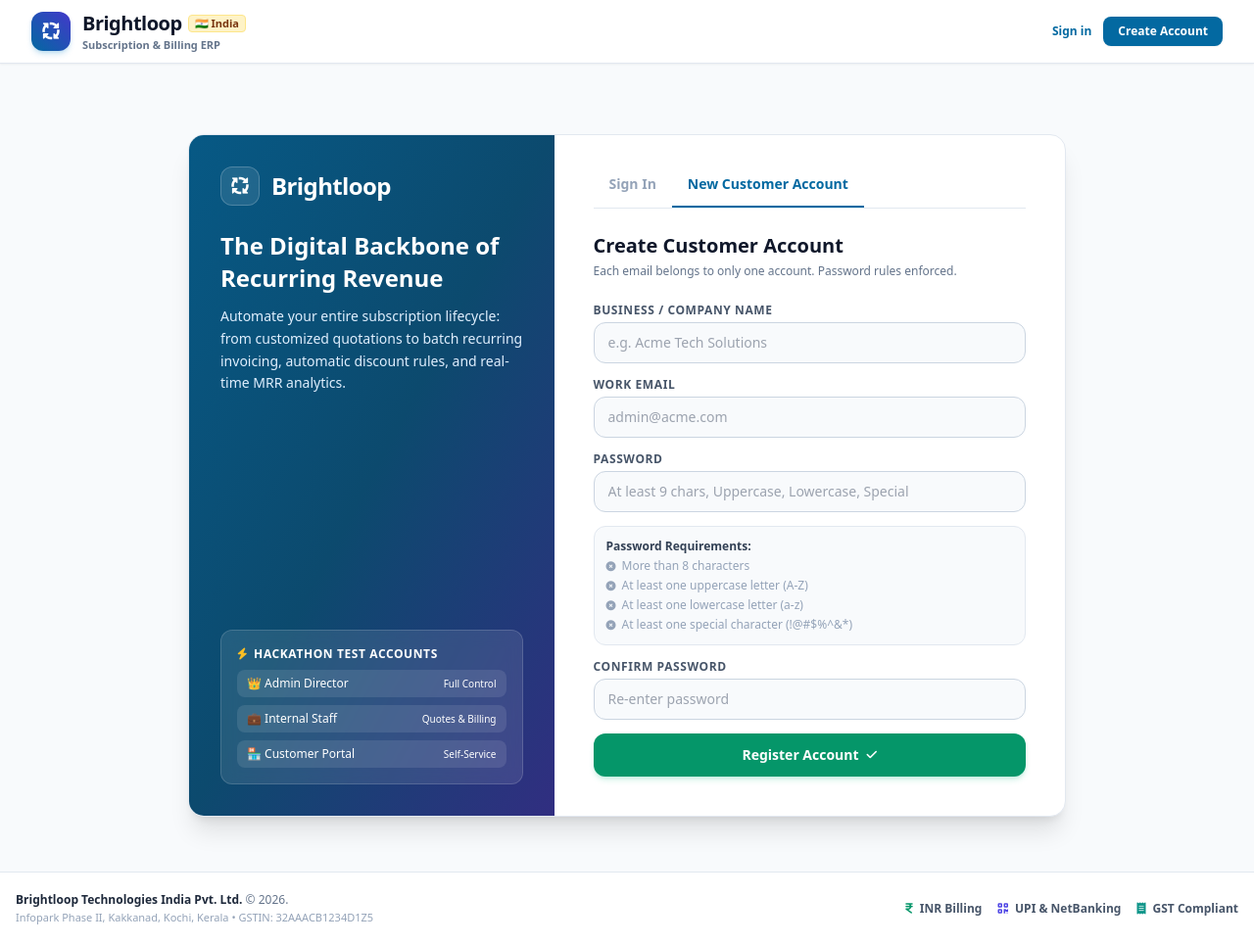
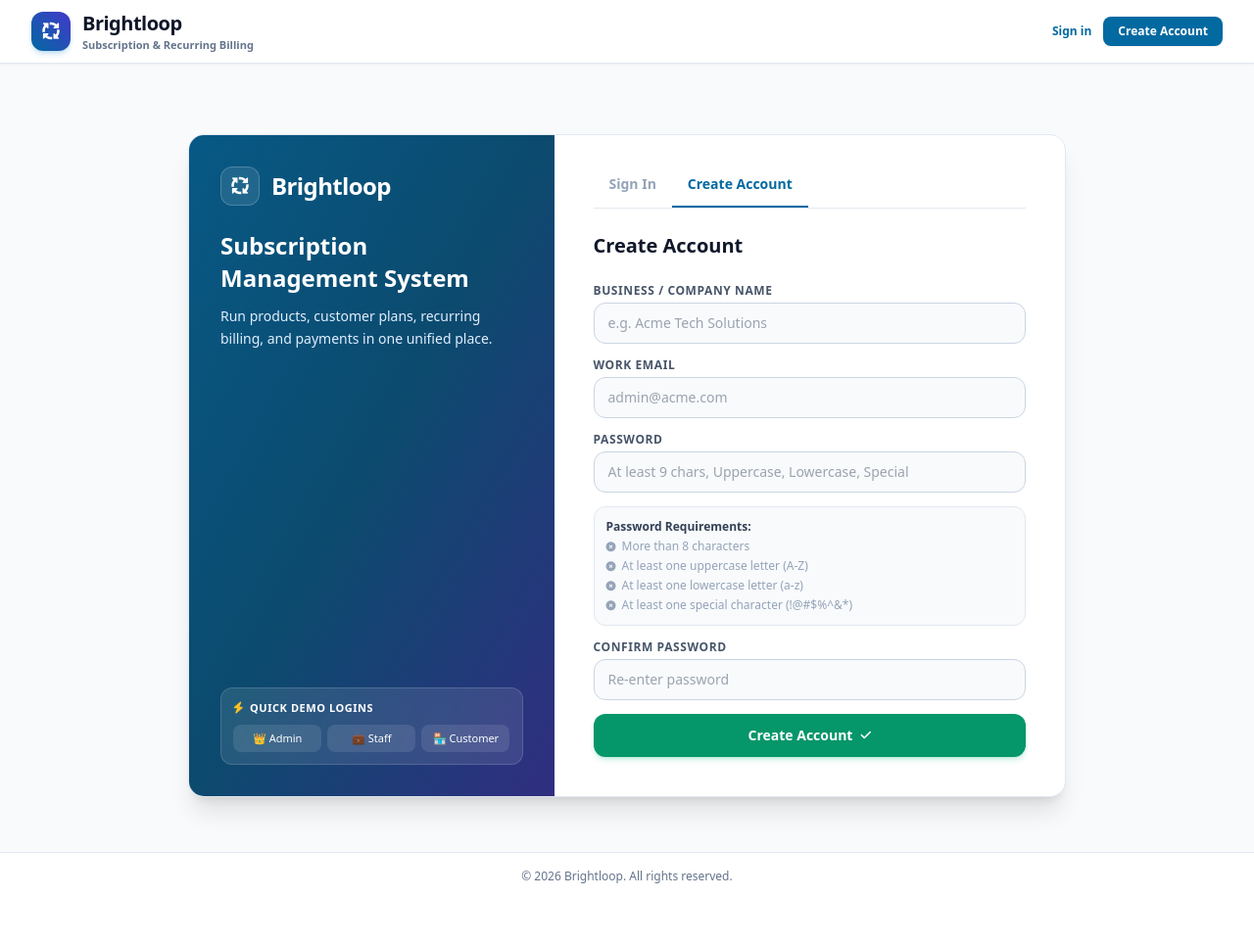
Before and after one commit to abijithspillai/Subscription-management-system, a Flask app: page /register in a window 1280 px wide. Shown: the whole page at 98% size. After the commit the page ends 902 px from the top, so only its background shows below. Run offline with Flask 3, Linux system fonts and the light colour scheme; some libraries are stand-ins or nearby versions.

Commit message:
UI refinement: INR currency, neutral branding, simplified navigation, and streamlined account creation

```diff
--- a/templates/base.html
+++ b/templates/base.html
@@ -3,7 +3,7 @@
 <head>
     <meta charset="UTF-8">
     <meta name="viewport" content="width=device-width, initial-scale=1.0">
-    <title>{% block title %}Brightloop India | Subscription & Billing Platform{% endblock %}</title>
+    <title>{% block title %}Brightloop | Subscription & Billing Platform{% endblock %}</title>
     <!-- Tailwind CSS CDN -->
     <script src="https://cdn.tailwindcss.com"></script>
     <script>
@@ -53,11 +53,8 @@
                             <i class="fa-solid fa-arrows-spin text-xl"></i>
                         </div>
                         <div>
-                            <div class="flex items-center space-x-1.5">
-                                <span class="text-xl font-black tracking-tight text-slate-900">Brightloop</span>
-                                <span class="text-[11px] font-bold px-1.5 py-0.2 rounded bg-amber-100 text-amber-900 border border-amber-200">🇮🇳 India</span>
-                            </div>
-                            <span class="text-[11px] block font-semibold text-slate-500">Subscription & Billing ERP</span>
+                            <span class="text-xl font-black tracking-tight text-slate-900">Brightloop</span>
+                            <span class="text-[11px] block font-semibold text-slate-500">Subscription & Recurring Billing</span>
                         </div>
                     </a>
 
@@ -70,22 +67,22 @@
 
                         <!-- 2. Subscriptions & Quotes -->
                         <a href="{{ url_for('subscriptions') }}" class="px-3 py-2 rounded-lg text-xs font-bold {{ 'bg-brand-50 text-brand-700' if 'subscription' in request.endpoint else 'text-slate-600 hover:text-slate-900 hover:bg-slate-100' }}">
-                            <i class="fa-solid fa-file-contract mr-1 text-xs"></i> Subscriptions & Quotes
+                            <i class="fa-solid fa-file-contract mr-1 text-xs"></i> Subscriptions
                         </a>
 
                         <!-- 3. Billing Day -->
                         <a href="{{ url_for('billing_dashboard') }}" class="px-3 py-2 rounded-lg text-xs font-bold {{ 'bg-brand-50 text-brand-700' if 'billing' in request.endpoint else 'text-slate-600 hover:text-slate-900 hover:bg-slate-100' }}">
-                            <i class="fa-solid fa-bolt mr-1 text-xs text-amber-500"></i> Run Billing Day
+                            <i class="fa-solid fa-bolt mr-1 text-xs text-amber-500"></i> Billing Day
                         </a>
 
                         <!-- 4. Invoices -->
                         <a href="{{ url_for('invoices') }}" class="px-3 py-2 rounded-lg text-xs font-bold {{ 'bg-brand-50 text-brand-700' if 'invoice' in request.endpoint else 'text-slate-600 hover:text-slate-900 hover:bg-slate-100' }}">
-                            <i class="fa-solid fa-file-invoice mr-1 text-xs text-teal-600"></i> GST Invoices
+                            <i class="fa-solid fa-file-invoice mr-1 text-xs text-teal-600"></i> Invoices
                         </a>
 
                         <!-- 5. Payments -->
                         <a href="{{ url_for('payments_list') }}" class="px-3 py-2 rounded-lg text-xs font-bold {{ 'bg-brand-50 text-brand-700' if 'payment' in request.endpoint else 'text-slate-600 hover:text-slate-900 hover:bg-slate-100' }}">
-                            <i class="fa-solid fa-wallet mr-1 text-xs text-emerald-600"></i> Payments (UPI/Bank)
+                            <i class="fa-solid fa-wallet mr-1 text-xs text-emerald-600"></i> Payments
                         </a>
 
                         <!-- 6. Catalog Dropdown -->
@@ -98,7 +95,7 @@
                                     <i class="fa-solid fa-cube mr-2 text-brand-500"></i> Products & Variants
                                 </a>
                                 <a href="{{ url_for('plans') }}" class="block px-4 py-2 text-xs font-semibold text-slate-700 hover:bg-slate-50">
-                                    <i class="fa-solid fa-repeat mr-2 text-indigo-500"></i> Monthly/Yearly Plans
+                                    <i class="fa-solid fa-repeat mr-2 text-indigo-500"></i> Billing Plans
                                 </a>
                                 <a href="{{ url_for('quotation_templates') }}" class="block px-4 py-2 text-xs font-semibold text-slate-700 hover:bg-slate-50">
                                     <i class="fa-solid fa-receipt mr-2 text-amber-500"></i> Quotation Templates
@@ -110,7 +107,7 @@
                                     <i class="fa-solid fa-tags mr-2 text-purple-600"></i> Discount Rules
                                 </a>
                                 <a href="{{ url_for('taxes') }}" class="block px-4 py-2 text-xs font-semibold text-slate-700 hover:bg-slate-50">
-                                    <i class="fa-solid fa-percent mr-2 text-teal-600"></i> GST Tax Rules
+                                    <i class="fa-solid fa-percent mr-2 text-teal-600"></i> Tax Rules
                                 </a>
                                 <a href="{{ url_for('manage_staff') }}" class="block px-4 py-2 text-xs font-semibold text-slate-700 hover:bg-slate-50">
                                     <i class="fa-solid fa-users-gear mr-2 text-rose-600"></i> Staff Accounts
@@ -171,18 +168,15 @@
                     <span class="font-bold text-slate-800 flex items-center">
                         <i class="fa-solid fa-map-location-dot text-brand-600 mr-1.5"></i> Workflow Guide:
                     </span>
-                    <a href="{{ url_for('products') }}" class="hover:text-brand-700 font-semibold text-slate-700">1. Catalog & Plans</a>
+                    <a href="{{ url_for('products') }}" class="hover:text-brand-700 font-semibold text-slate-700">1. Products & Plans</a>
                     <span class="text-slate-300">&rarr;</span>
                     <a href="{{ url_for('new_subscription') }}" class="hover:text-brand-700 font-semibold text-slate-700">2. Create Quote</a>
                     <span class="text-slate-300">&rarr;</span>
                     <a href="{{ url_for('billing_dashboard') }}" class="hover:text-amber-700 font-semibold text-amber-800">3. Billing Day</a>
                     <span class="text-slate-300">&rarr;</span>
-                    <a href="{{ url_for('invoices') }}" class="hover:text-teal-700 font-semibold text-teal-800">4. GST Invoices</a>
+                    <a href="{{ url_for('invoices') }}" class="hover:text-teal-700 font-semibold text-teal-800">4. Invoices</a>
                     <span class="text-slate-300">&rarr;</span>
                     <a href="{{ url_for('payments_list') }}" class="hover:text-emerald-700 font-semibold text-emerald-800">5. Collect Payments</a>
-                </div>
-                <div class="text-[11px] text-slate-500 hidden sm:block">
-                    Kochi, Kerala &bull; GST Registered &bull; UPI Enabled
                 </div>
             </div>
         </div>
@@ -215,18 +209,10 @@
         {% block content %}{% endblock %}
     </main>
 
-    <!-- Footer -->
-    <footer class="bg-white border-t border-slate-200 mt-auto py-5 text-xs text-slate-500 no-print">
-        <div class="max-w-7xl mx-auto px-4 flex flex-col sm:flex-row justify-between items-center space-y-3 sm:space-y-0">
-            <div>
-                <strong class="text-slate-800">Brightloop Technologies India Pvt. Ltd.</strong> &copy; 2026.
-                <span class="block text-[11px] text-slate-400 mt-0.5">Infopark Phase II, Kakkanad, Kochi, Kerala &bull; GSTIN: 32AAACB1234D1Z5</span>
-            </div>
-            <div class="flex items-center space-x-4 text-xs font-semibold">
-                <span class="text-slate-600"><i class="fa-solid fa-indian-rupee-sign text-emerald-600 mr-1"></i> INR Billing</span>
-                <span class="text-slate-600"><i class="fa-solid fa-qrcode text-indigo-600 mr-1"></i> UPI & NetBanking</span>
-                <span class="text-slate-600"><i class="fa-solid fa-receipt text-teal-600 mr-1"></i> GST Compliant</span>
-            </div>
+    <!-- Footer (Minimal & Neutral) -->
+    <footer class="bg-white border-t border-slate-200 mt-auto py-4 text-xs text-slate-500 no-print">
+        <div class="max-w-7xl mx-auto px-4 text-center">
+            <span>&copy; 2026 Brightloop. All rights reserved.</span>
         </div>
     </footer>
 
--- a/templates/billing.html
+++ b/templates/billing.html
@@ -1,6 +1,6 @@
 {% extends "base.html" %}
 
-{% block title %}Billing Day | Brightloop Technologies India{% endblock %}
+{% block title %}Billing Day | Brightloop Software{% endblock %}
 
 {% block content %}
 <div class="space-y-6 max-w-5xl mx-auto">
--- a/templates/dashboard.html
+++ b/templates/dashboard.html
@@ -1,6 +1,6 @@
 {% extends "base.html" %}
 
-{% block title %}Dashboard | Brightloop Technologies India{% endblock %}
+{% block title %}Dashboard | Brightloop Software{% endblock %}
 
 {% block content %}
 <div class="space-y-6">
--- a/templates/invoices.html
+++ b/templates/invoices.html
@@ -1,6 +1,6 @@
 {% extends "base.html" %}
 
-{% block title %}GST Invoices & Receivables | Brightloop Technologies India{% endblock %}
+{% block title %}Invoices & Billing | Brightloop Software{% endblock %}
 
 {% block content %}
 <div class="space-y-6">
--- a/templates/login.html
+++ b/templates/login.html
@@ -14,29 +14,26 @@
                 </div>
                 <span class="text-2xl font-black tracking-tight">Brightloop</span>
             </div>
-            <h2 class="text-2xl font-bold leading-snug">The Digital Backbone of Recurring Revenue</h2>
+            <h2 class="text-2xl font-bold leading-snug">Subscription Management System</h2>
             <p class="mt-3 text-brand-100 text-sm leading-relaxed">
-                Automate your entire subscription lifecycle: from customized quotations to batch recurring invoicing, automatic discount rules, and real-time MRR analytics.
+                Run products, customer plans, recurring billing, and payments in one unified place.
             </p>
         </div>
 
-        <!-- Hackathon Quick-Switch Personas Box for Judges -->
-        <div class="mt-8 bg-white/10 backdrop-blur rounded-xl p-4 border border-white/15">
-            <div class="text-xs font-bold uppercase tracking-wider text-brand-200 mb-2 flex items-center">
-                <i class="fa-solid fa-bolt text-amber-400 mr-1.5"></i> Hackathon Test Accounts
+        <!-- Quick-Switch Test Accounts (Minimized) -->
+        <div class="mt-8 bg-white/10 backdrop-blur rounded-xl p-3 border border-white/15">
+            <div class="text-[11px] font-bold uppercase tracking-wider text-brand-200 mb-2 flex items-center">
+                <i class="fa-solid fa-bolt text-amber-400 mr-1.5 text-xs"></i> Quick Demo Logins
             </div>
-            <div class="space-y-2 text-xs">
-                <button onclick="fillDemo('admin@brightloop.com', 'Admin@Brightloop1')" class="w-full text-left px-2.5 py-1.5 rounded-lg bg-white/10 hover:bg-white/20 transition-all flex items-center justify-between">
-                    <span class="font-medium">👑 Admin Director</span>
-                    <span class="text-[10px] text-brand-200">Full Control</span>
+            <div class="grid grid-cols-3 gap-1.5 text-[11px]">
+                <button type="button" onclick="fillDemo('admin@brightloop.com', 'Admin@Brightloop1')" class="py-1.5 px-2 text-center rounded-lg bg-white/10 hover:bg-white/20 transition-all font-medium">
+                    👑 Admin
                 </button>
-                <button onclick="fillDemo('sarah.staff@brightloop.com', 'Staff@Brightloop1')" class="w-full text-left px-2.5 py-1.5 rounded-lg bg-white/10 hover:bg-white/20 transition-all flex items-center justify-between">
-                    <span class="font-medium">💼 Internal Staff</span>
-                    <span class="text-[10px] text-brand-200">Quotes & Billing</span>
+                <button type="button" onclick="fillDemo('sarah.staff@brightloop.com', 'Staff@Brightloop1')" class="py-1.5 px-2 text-center rounded-lg bg-white/10 hover:bg-white/20 transition-all font-medium">
+                    💼 Staff
                 </button>
-                <button onclick="fillDemo('marcus@cornerretail.com', 'Customer@Brightloop1')" class="w-full text-left px-2.5 py-1.5 rounded-lg bg-white/10 hover:bg-white/20 transition-all flex items-center justify-between">
-                    <span class="font-medium">🏪 Customer Portal</span>
-                    <span class="text-[10px] text-brand-200">Self-Service</span>
+                <button type="button" onclick="fillDemo('marcus@cornerretail.com', 'Customer@Brightloop1')" class="py-1.5 px-2 text-center rounded-lg bg-white/10 hover:bg-white/20 transition-all font-medium">
+                    🏪 Customer
                 </button>
             </div>
         </div>
@@ -51,14 +48,13 @@
                 Sign In
             </button>
             <button id="tab-register" onclick="showTab('register')" class="pb-3 px-4 font-bold text-sm border-b-2 {{ 'text-brand-600 border-brand-600' if register_mode else 'text-slate-400 border-transparent' }} transition-colors">
-                New Customer Account
+                Create Account
             </button>
         </div>
 
         <!-- 1. Sign In Form -->
         <div id="form-login" class="{{ 'hidden' if register_mode else '' }}">
-            <h3 class="text-xl font-bold text-slate-900 mb-1">Welcome back</h3>
-            <p class="text-xs text-slate-500 mb-6">Enter your email and password to access the portal.</p>
+            <h3 class="text-xl font-bold text-slate-900 mb-6">Welcome back</h3>
 
             <form action="{{ url_for('login') }}" method="POST" class="space-y-4">
                 <div>
@@ -89,8 +85,7 @@
 
         <!-- 2. Sign Up Form (Strict Password Policy) -->
         <div id="form-register" class="{{ '' if register_mode else 'hidden' }}">
-            <h3 class="text-xl font-bold text-slate-900 mb-1">Create Customer Account</h3>
-            <p class="text-xs text-slate-500 mb-6">Each email belongs to only one account. Password rules enforced.</p>
+            <h3 class="text-xl font-bold text-slate-900 mb-6">Create Account</h3>
 
             <form action="{{ url_for('register') }}" method="POST" class="space-y-3.5" onsubmit="return validateRegisterForm()">
                 <div>
@@ -123,7 +118,7 @@
                 </div>
 
                 <button type="submit" class="w-full py-3 bg-emerald-600 hover:bg-emerald-700 text-white rounded-xl font-bold text-sm shadow-md shadow-emerald-500/20 transition-all flex items-center justify-center space-x-2">
-                    <span>Register Account</span>
+                    <span>Create Account</span>
                     <i class="fa-solid fa-check text-xs"></i>
                 </button>
             </form>
--- a/templates/subscriptions.html
+++ b/templates/subscriptions.html
@@ -1,6 +1,6 @@
 {% extends "base.html" %}
 
-{% block title %}Customer Subscriptions & Quotes | Brightloop Technologies India{% endblock %}
+{% block title %}Customer Subscriptions & Quotes | Brightloop Software{% endblock %}
 
 {% block content %}
 <div class="space-y-6">
```
Also changed, not shown: templates/invoice_detail.html (+12 -19 lines).
